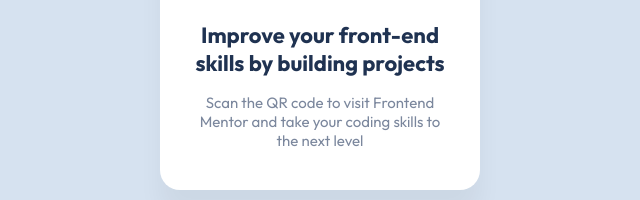
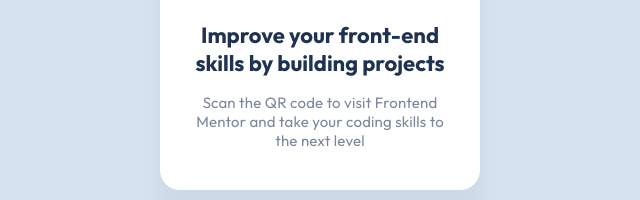
Before and after one commit to shaunso/front_end_mentor_QR_code, a plain HTML site: page index.html in a window 1280 px wide. Shown: the part 459-659 px from the top of the page, 320-960 px from the left. Drawn offline with Linux system fonts and the light colour scheme.

Commit message:
third commit

```diff
--- a/style.css
+++ b/style.css
@@ -66,7 +66,7 @@
 section#description-container {
   display: flex;
   flex-direction: column;
-  padding: 0 1.75rem;
+  padding: 0 1rem;
   margin: 0 auto;
   text-align: center;
   font-size: initial;
@@ -84,6 +84,8 @@
 p.text-description {
   font-size: 0.9375rem;
   color: var(--grayish-blue);
+  letter-spacing: 0.19px;
+  margin: 0 1rem;
 }
 
 /* styling the footer */
```
Also changed, not shown: index.html (+3 -2 lines).
